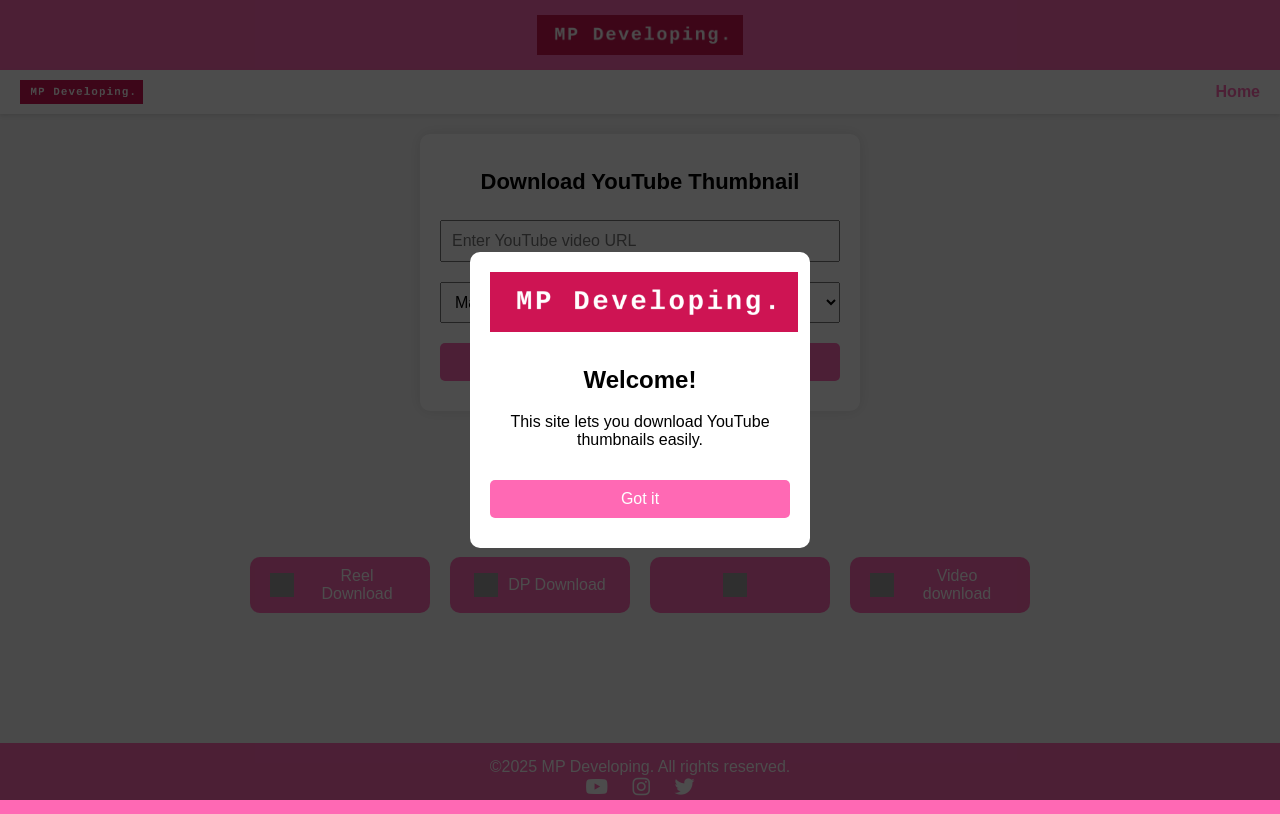
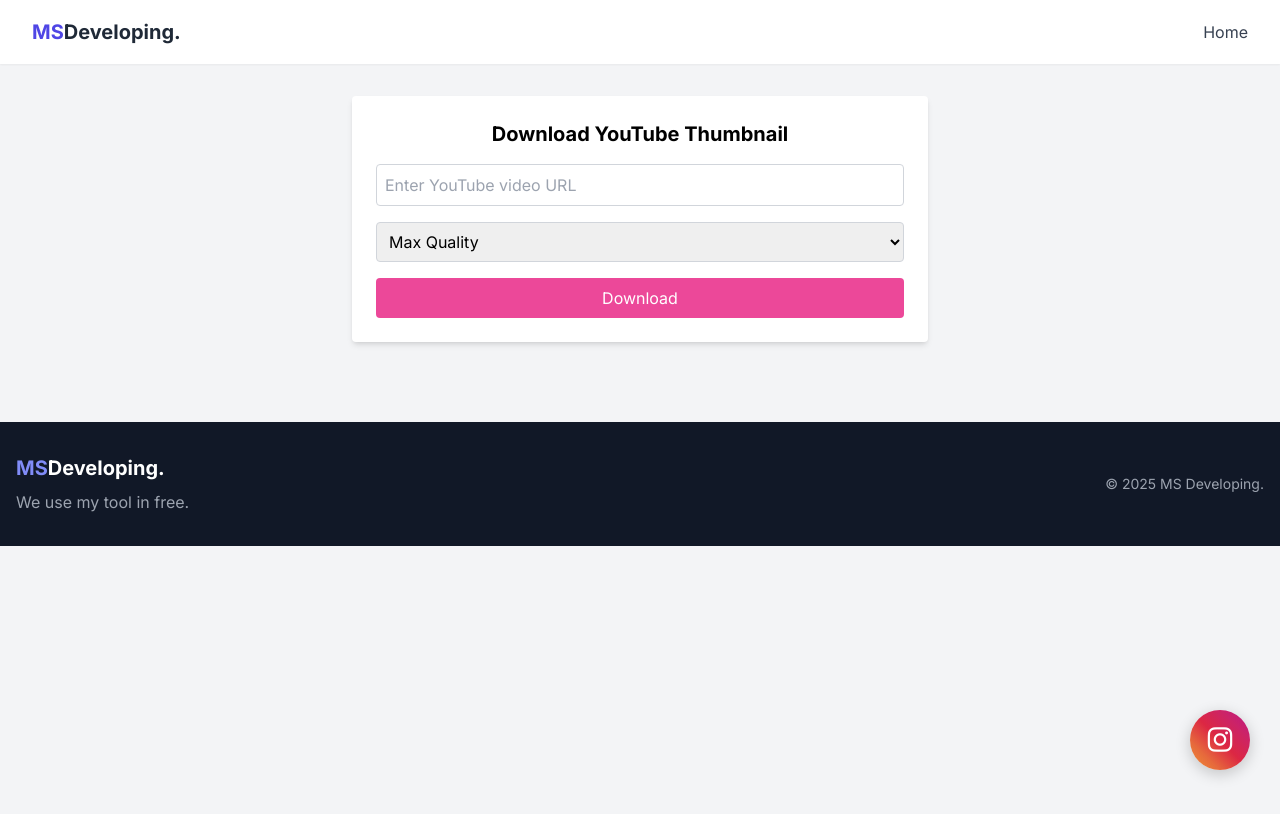
Before and after one commit to MPDeveloping/thumbnail_download., a plain HTML site: page index.html in a window 1280 px wide. Drawn offline with nearby package versions, Linux system fonts and the light colour scheme; grey boxes are pictures that could not be loaded.

Commit message:
Update index.html
Signed-off-by: MP Developing. <mahipats133@gmail.com>

```diff
--- a/index.html
+++ b/index.html
@@ -3,127 +3,24 @@
 <head>
   <meta charset="UTF-8" />
   <title>YouTube Thumbnail Downloader</title>
+  <link rel="icon" type="image/png" href="ms.jpeg">
   <meta name="viewport" content="width=device-width, initial-scale=1.0" />
+
+  <!-- Tailwind CSS -->
+  <script src="https://cdn.tailwindcss.com"></script>
+
+  <!-- Font Awesome -->
   <link rel="stylesheet"
     href="https://cdnjs.cloudflare.com/ajax/libs/font-awesome/6.5.0/css/all.min.css" />
+
+  <!-- Google Fonts -->
+  <link href="https://fonts.googleapis.com/css2?family=Inter:wght@300;400;500;600;700&display=swap" rel="stylesheet">
+
   <style>
-    :root {
-      --primary-color: hotpink;
-      --hover-color: deeppink;
-      --text-light: #ffffff;
+    body {
+      font-family: 'Inter', sans-serif;
+      scroll-behavior: smooth;
     }
-
-    body {
-      font-family: Arial, sans-serif;
-      background: #f5f5f5;
-      margin: 0;
-      padding: 0;
-    }
-
-    /* Splash Screen */
-    #splash {
-      background: white;
-      position: fixed;
-      top: 0; left: 0;
-      width: 100%;
-      height: 100%;
-      z-index: 2000;
-      display: flex;
-      align-items: center;
-      justify-content: center;
-      animation: fadeOut 2s ease 2.2s forwards;
-    }
-
-    #splash img {
-      width: 100px;
-      height: 100px;
-      animation: bounce 2s infinite;
-    }
-
-    @keyframes fadeOut {
-      to {
-        opacity: 0;
-        visibility: hidden;
-      }
-    }
-
-    @keyframes bounce {
-      0%, 100% { transform: translateY(0); }
-      50% { transform: translateY(-20px); }
-    }
-
-    header {
-      background: var(--primary-color);
-      color: var(--text-light);
-      padding: 15px;
-      text-align: center;
-    }
-
-    .logo-img {
-      height: 40px;
-      vertical-align: middle;
-    }
-
-    nav {
-      background: #fff;
-      display: flex;
-      align-items: center;
-      justify-content: space-between;
-      padding: 10px 20px;
-      box-shadow: 0 2px 4px rgba(0, 0, 0, 0.1);
-    }
-
-    nav .nav-logo {
-      display: flex;
-      align-items: center;
-      gap: 10px;
-      font-size: 20px;
-      color: var(--primary-color);
-      font-weight: bold;
-      text-decoration: none;
-    }
-
-    nav a.menu {
-      color: var(--primary-color);
-      text-decoration: none;
-      font-weight: bold;
-    }
-
-    .container {
-      background: white;
-      margin: 20px auto;
-      padding: 20px;
-      border-radius: 10px;
-      max-width: 400px;
-      box-shadow: 0 0 15px rgba(0, 0, 0, 0.1);
-      text-align: center;
-    }
-
-    h1 {
-      font-size: 22px;
-      margin-bottom: 15px;
-    }
-
-    input, select, button {
-      width: 100%;
-      padding: 10px;
-      margin: 10px 0;
-      font-size: 16px;
-      box-sizing: border-box;
-    }
-
-    button {
-      background-color: var(--primary-color);
-      color: var(--text-light);
-      border: none;
-      border-radius: 5px;
-      cursor: pointer;
-    }
-
-    button:hover {
-      background-color: var(--hover-color);
-    }
-
     .popup {
       position: fixed;
       bottom: 20px;
@@ -136,176 +33,145 @@
       display: none;
       z-index: 999;
     }
-
-    footer {
-      background: var(--primary-color);
-      color: white;
-      text-align: center;
-      padding: 15px;
-      margin-top: 110px;
+    /* Bars Loader Animation */
+    .bars {
+      display: flex;
+      gap: 6px;
+      align-items: center;
+      height: 60px;
+      justify-content: center;
     }
-
-    .social-icons a {
-      color: white;
-      margin: 0 10px;
-      font-size: 20px;
-      text-decoration: none;
+    .bar {
+      width: 6px;
+      background: #38bdf8;
+      border-radius: 3px;
+      animation: pulse 1s ease-in-out infinite;
+      animation-delay: calc(var(--i) * 0.1s);
+      transform-origin: center;
     }
-
-    .modal {
+    @keyframes pulse {
+      0%, 100% { height: 10px; }
+      50% { height: 50px; }
+    }
+    .instagram-icon {
       position: fixed;
-      top: 0;
-      left: 0;
-      width: 100%;
-      height: 100%;
-      background: rgba(0,0,0,0.7);
-      display: flex;
-      align-items: center;
-      justify-content: center;
+      right: 30px;
+      bottom: 30px;
       z-index: 1000;
-    }
-
-    .modal-content {
-      background: white;
-      padding: 20px;
-      max-width: 300px;
-      border-radius: 10px;
-      text-align: center;
-    }
-
-    .modal-content img {
+      background: linear-gradient(45deg, #f09433 0%, #e6683c 25%, #dc2743 50%, #cc2366 75%, #bc1888 100%);
+      width: 60px;
       height: 60px;
-      margin-bottom: 10px;
-    }
-
-    .modal-content button {
-      background: var(--primary-color);
-      color: white;
-      margin-top: 15px;
-      width: 100%;
-      padding: 10px;
-      border: none;
-      border-radius: 5px;
-    }
-
-    .supported-websites {
-      margin-top: 100px;
-      text-align: center;
-    }
-
-    .supported-websites h2 {
-      margin-bottom: 25px;
-      font-size: 18px;
-    }
-
-    .icons-container {
+      border-radius: 50%;
       display: flex;
       justify-content: center;
-      flex-wrap: wrap;
-      gap: 20px;
+      align-items: center;
+      box-shadow: 0 4px 15px rgba(0, 0, 0, 0.2);
+      transition: all 0.3s ease;
     }
-
-    .icon-button {
-      background-color: hotpink;
+    .instagram-icon:hover {
+      transform: translateY(-5px);
+      box-shadow: 0 8px 25px rgba(0, 0, 0, 0.3);
+    }
+    .instagram-icon a {
       color: white;
-      border: none;
-      padding: 10px 20px;
-      border-radius: 10px;
-      display: flex;
-      align-items: center;
+      font-size: 28px;
       text-decoration: none;
-      font-size: 16px;
-      width: 140px;
-      justify-content: center;
-      margin-bottom: 20px;
-    }
-
-    .icon-button img {
-      width: 24px;
-      height: 24px;
-      margin-right: 10px;
     }
   </style>
 </head>
-<body>
+<body class="bg-gray-100">
 
-  <!-- Splash Screen -->
-  <div id="splash">
-    <img src="mp.jpg" alt="Logo" />
-  </div>
-
-  <!-- Modal -->
-  <div class="modal" id="welcomeModal">
-    <div class="modal-content">
-      <img src="mpde.png" alt="Logo" />
-      <h2>Welcome!</h2>
-      <p>This site lets you download YouTube thumbnails easily.</p>
-      <button onclick="closeModal()">Got it</button>
+  <!-- Navbar -->
+  <nav class="bg-white shadow-sm fixed w-full z-10 top-0">
+    <div class="max-w-7xl mx-auto px-4 sm:px-6 lg:px-8">
+      <div class="flex justify-between h-16">
+        <div class="flex items-center">
+          <span class="text-xl font-bold text-indigo-600">MS<span class="text-gray-800">Developing.</span></span>
+        </div>
+        <div class="hidden md:flex items-center space-x-8">
+          <a href="#home" class="text-gray-700 hover:text-indigo-600">Home</a>
+        </div>
+        <div class="md:hidden flex items-center">
+          <button id="mobile-menu-button" class="text-gray-500 hover:text-gray-900">
+            <svg class="h-6 w-6" fill="none" viewBox="0 0 24 24" stroke="currentColor">
+              <path stroke-linecap="round" stroke-linejoin="round" stroke-width="2" d="M4 6h16M4 12h16M4 18h16" />
+            </svg>
+          </button>
+        </div>
+      </div>
     </div>
-  </div>
-
-  <header>
-    <img src="mpde.png" class="logo-img" alt="Logo" />
-  </header>
-
-  <nav>
-    <a href="#" class="nav-logo">
-      <img src="mpde.png" height="24" alt="Logo" />
-    </a>
-    <a href="#" class="menu">Home</a>
+    <div id="mobile-menu" class="hidden md:hidden bg-white shadow-md">
+      <div class="px-2 pt-2 pb-3 space-y-1 sm:px-3">
+        <a href="#home" class="block px-3 py-2 rounded-md text-base font-medium text-gray-700 hover:text-indigo-600 hover:bg-gray-50">Home</a>
+      </div>
+    </div>
   </nav>
 
-  <div class="container">
-    <h1>Download YouTube Thumbnail</h1>
-    <input type="text" id="videoUrl" placeholder="Enter YouTube video URL" />
-    <select id="quality">
+  <!-- Main Section -->
+  <div class="mt-24 max-w-xl mx-auto bg-white p-6 rounded shadow-md text-center">
+    <h1 class="text-xl font-bold mb-4">Download YouTube Thumbnail</h1>
+    <input type="text" id="videoUrl" placeholder="Enter YouTube video URL" class="border border-gray-300 p-2 w-full rounded mb-4" />
+    <select id="quality" class="border border-gray-300 p-2 w-full rounded mb-4">
       <option value="maxresdefault">Max Quality</option>
       <option value="hqdefault">High Quality</option>
       <option value="mqdefault">Medium Quality</option>
       <option value="default">Low Quality</option>
     </select>
-    <button onclick="downloadThumbnail()">Download</button>
-  </div>
+    <button onclick="downloadThumbnail()" class="bg-pink-500 text-white px-4 py-2 rounded w-full">Download</button>
 
-  <div class="supported-websites">
-    <h2>Supported websites:</h2>
-    <div class="icons-container">
-      <a href="#" class="icon-button">
-        <img src="https://cdn-icons-png.flaticon.com/512/2111/2111463.png" alt="Facebook Icon">Reel Download
-      </a>
-      <a href="#" class="icon-button">
-        <img src="https://cdn-icons-png.flaticon.com/512/2111/2111463.png" alt="Instagram Icon">DP Download
-      </a>
-      <a href="#" class="icon-button">
-        <img src="https://cdn-icons-png.flaticon.com/512/733/733579.png" alt="Twitter Icon">
-      </a>
-      <a href="#" class="icon-button">
-        <img src="https://cdn-icons-png.flaticon.com/512/1384/1384060.png" alt="youtube Icon">Video download
-      </a>
+    <!-- Loader (hidden by default) -->
+    <div id="loader" class="bars mt-4 hidden">
+      <div class="bar" style="--i:1"></div>
+      <div class="bar" style="--i:2"></div>
+      <div class="bar" style="--i:3"></div>
+      <div class="bar" style="--i:4"></div>
+      <div class="bar" style="--i:5"></div>
+      <div class="bar" style="--i:6"></div>
+      <div class="bar" style="--i:7"></div>
+      <div class="bar" style="--i:8"></div>
+      <div class="bar" style="--i:9"></div>
+      <div class="bar" style="--i:10"></div>
+      <div class="bar" style="--i:11"></div>
     </div>
   </div>
 
+  <!-- Popup -->
   <div class="popup" id="popup"></div>
 
-  <footer>
-    <div>©2025 MP Developing. All rights reserved.</div>
-    <div class="social-icons">
-      <a href="https://youtube.com/@mahipatsuthar-e3h" target="_blank"><i class="fab fa-youtube"></i></a>
-      <a href="https://www.instagram.com/mahipat_suthar_09" target="_blank"><i class="fab fa-instagram"></i></a>
-      <a href="https://x.com/mahipat_suthar_" target="_blank"><i class="fab fa-twitter"></i></a>
+  <!-- Instagram Icon -->
+  <div class="instagram-icon">
+    <a href="https://www.instagram.com/mahipat_suthar_09?igsh=aGJjMW04cW10MDA4" target="_blank" rel="noopener noreferrer">
+      <i class="fab fa-instagram"></i>
+    </a>
+  </div>
+
+  <!-- Footer -->
+  <footer class="bg-gray-900 text-white py-8 px-4 mt-20">
+    <div class="max-w-7xl mx-auto">
+      <div class="flex flex-col md:flex-row justify-between items-center">
+        <div class="mb-4 md:mb-0">
+          <span class="text-xl font-bold text-indigo-400">MS<span class="text-white">Developing.</span></span>
+          <p class="text-gray-400 mt-2">We use my tool in free.</p>
+        </div>
+        <div class="text-gray-400 text-sm">
+          <p>© 2025 <a href="#" target="_blank">MS Developing.</a></p>
+        </div>
+      </div>
     </div>
   </footer>
 
   <script>
-    function closeModal() {
-      document.getElementById("welcomeModal").style.display = "none";
-    }
+    async function downloadThumbnail() {
+      const loader = document.getElementById("loader");
+      loader.classList.remove("hidden"); // show loader
 
-    async function downloadThumbnail() {
       const url = document.getElementById("videoUrl").value.trim();
       const quality = document.getElementById("quality").value;
       const videoId = extractVideoID(url);
-      if (!videoId) return showPopup("Invalid YouTube URL");
+      if (!videoId) {
+        loader.classList.add("hidden");
+        return showPopup("Invalid YouTube URL");
+      }
 
       const imageUrl = `https://img.youtube.com/vi/${videoId}/${quality}.jpg`;
 
@@ -324,6 +190,8 @@
         showPopup("Thumbnail downloaded!");
       } catch {
         showPopup("Download failed.");
+      } finally {
+        loader.classList.add("hidden"); // hide loader
       }
     }
 
@@ -340,13 +208,10 @@
       setTimeout(() => popup.style.display = "none", 3000);
     }
 
-    window.onload = () => {
-      // Splash will fade out with CSS animation
-      setTimeout(() => {
-        document.getElementById("splash").style.display = "none";
-        document.getElementById("welcomeModal").style.display = "flex";
-      }, 2200);
-    };
+    // Mobile menu toggle
+    document.getElementById('mobile-menu-button').addEventListener('click', function () {
+      document.getElementById('mobile-menu').classList.toggle('hidden');
+    });
   </script>
 </body>
 </html>
```
